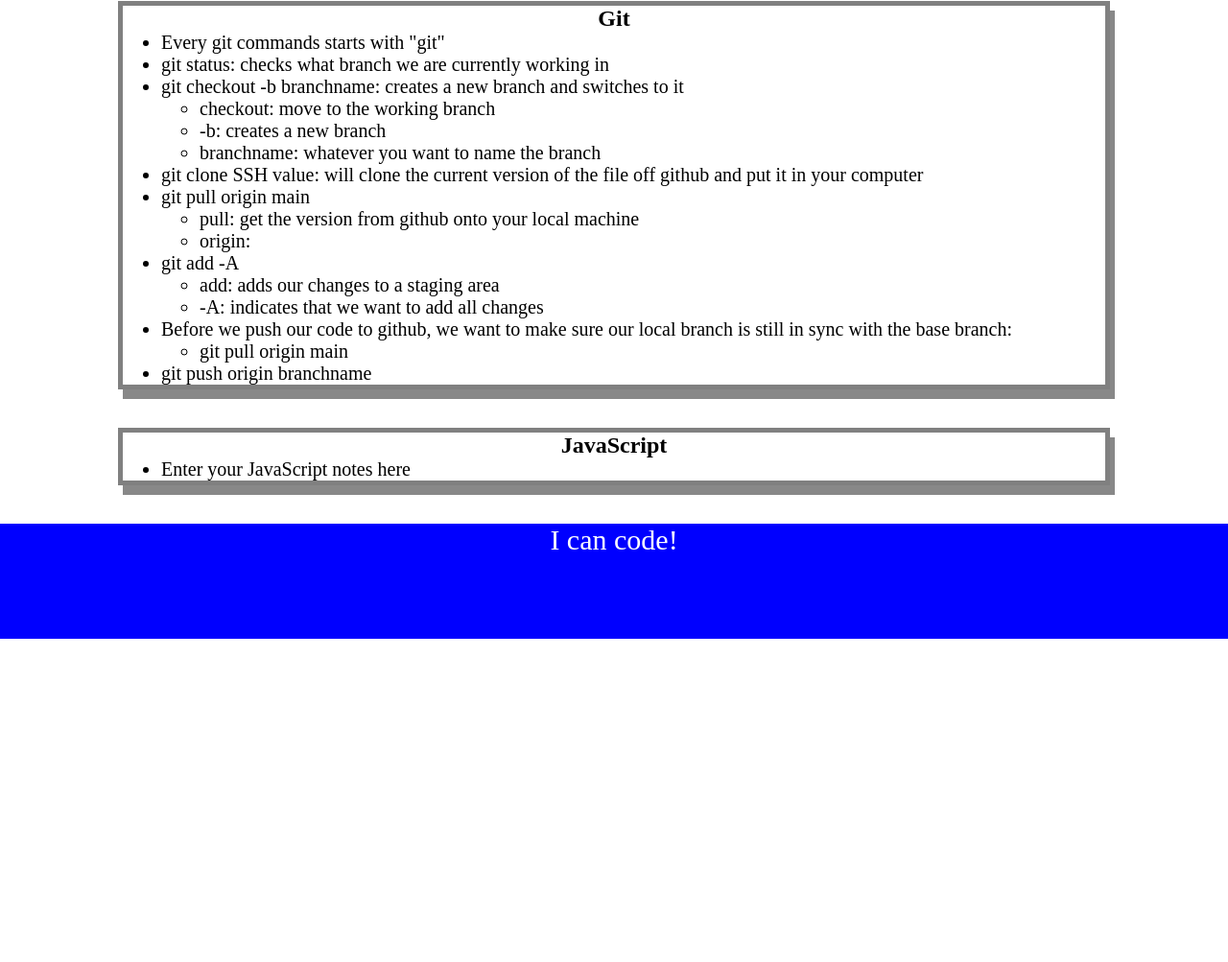
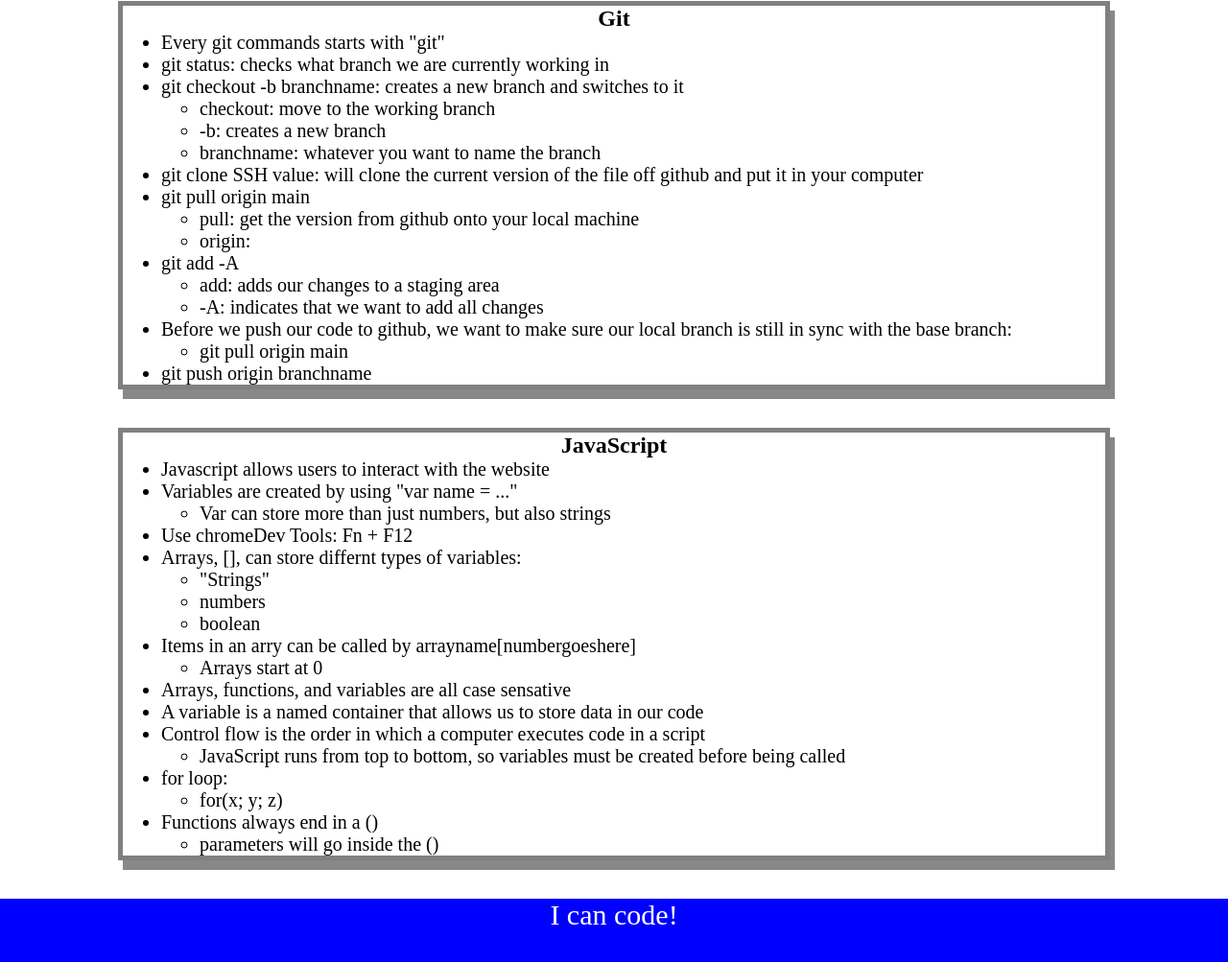
Before and after one commit to zachcygan/prework-study-guide, a plain HTML site: page index.html in a window 1280 px wide. Shown: the part 888-1891 px from the top of the page at 96% size. Before the commit the page ends 1554 px from the top, so only its background shows below. Drawn offline with Linux system fonts and the light colour scheme.

Commit message:
Added Java functions to project

```diff
--- a/assets/script.js
+++ b/assets/script.js
@@ -1,19 +1,27 @@
 var topics = ['HTML', 'CSS', 'Git', 'JavaScript'];
+var randomTopic = topics[Math.floor(Math.random() * topics.length)];
 
-/*
-if (topic === 'HTML') {
-  console.log("Let's study HTML!");
-} else if (topic === 'CSS') {
-  console.log("Let's study CSS!");
-} else if (topic === 'Git') {
-  console.log("Let's study Git!");
-} else if (topic === 'JavaScript') {
-  console.log("Let's study JavaScript!");
-} else {
-  console.log('Please try again!');
+function listTopics() {
+  for (var x = 0; x < topics.length; x++) {
+    console.log(topics[x]);
+  }
 }
-*/
 
-for(var x = 0; x < topics.length; x++) {
-    console.log(topics[x]);
+function selectTopic() {
+  if (randomTopic === 'HTML') {
+    console.log("Let's study HTML!");
+  } else if (randomTopic === 'CSS') {
+    console.log("Let's study CSS!");
+  } else if (randomTopic === 'Git') {
+    console.log("Let's study Git!");
+  } else if (randomTopic === 'JavaScript') {
+    console.log("Let's study JavaScript!");
+  } else {
+    console.log('Please try again!');
+  }
 }
+
+console.log('Here are the topics we learned through Prework:');
+listTopics()
+console.log('Which topic should we study first?');
+selectTopic()
--- a/index.html
+++ b/index.html
@@ -92,7 +92,36 @@
       <section class="card" id="javascript-section">
         <h2>JavaScript</h2>
         <ul>
-          <li>Enter your JavaScript notes here</li>
+          <li>Javascript allows users to interact with the website</li>
+          <li>Variables are created by using "var name = ..."</li>
+          <ul>
+            <li>Var can store more than just numbers, but also strings</li>
+          </ul>
+          <li>Use chromeDev Tools: Fn + F12</li>
+          <li>Arrays, [], can store differnt types of variables:</li>
+          <ul>
+            <li>"Strings"</li>
+            <li>numbers</li>
+            <li>boolean</li>
+          </ul>
+          <li>Items in an arry can be called by arrayname[numbergoeshere]</li>
+          <ul>
+            <li>Arrays start at 0</li>
+          </ul>
+          <li>Arrays, functions, and variables are all case sensative</li>
+          <li>A variable is a named container that allows us to store data in our code</li>
+          <li>Control flow is the order in which a computer executes code in a script</li>
+          <ul>
+            <li>JavaScript runs from top to bottom, so variables must be created before being called</li>
+          </ul>
+          <li>for loop:</li>
+          <ul>
+            <li>for(x; y; z)</li>
+          </ul>
+          <li>Functions always end in a ()</li>
+          <ul>
+            <li>parameters will go inside the ()</li>
+          </ul>
         </ul>
       </section>
     </main>
```
Also changed, not shown: 2 other files.
